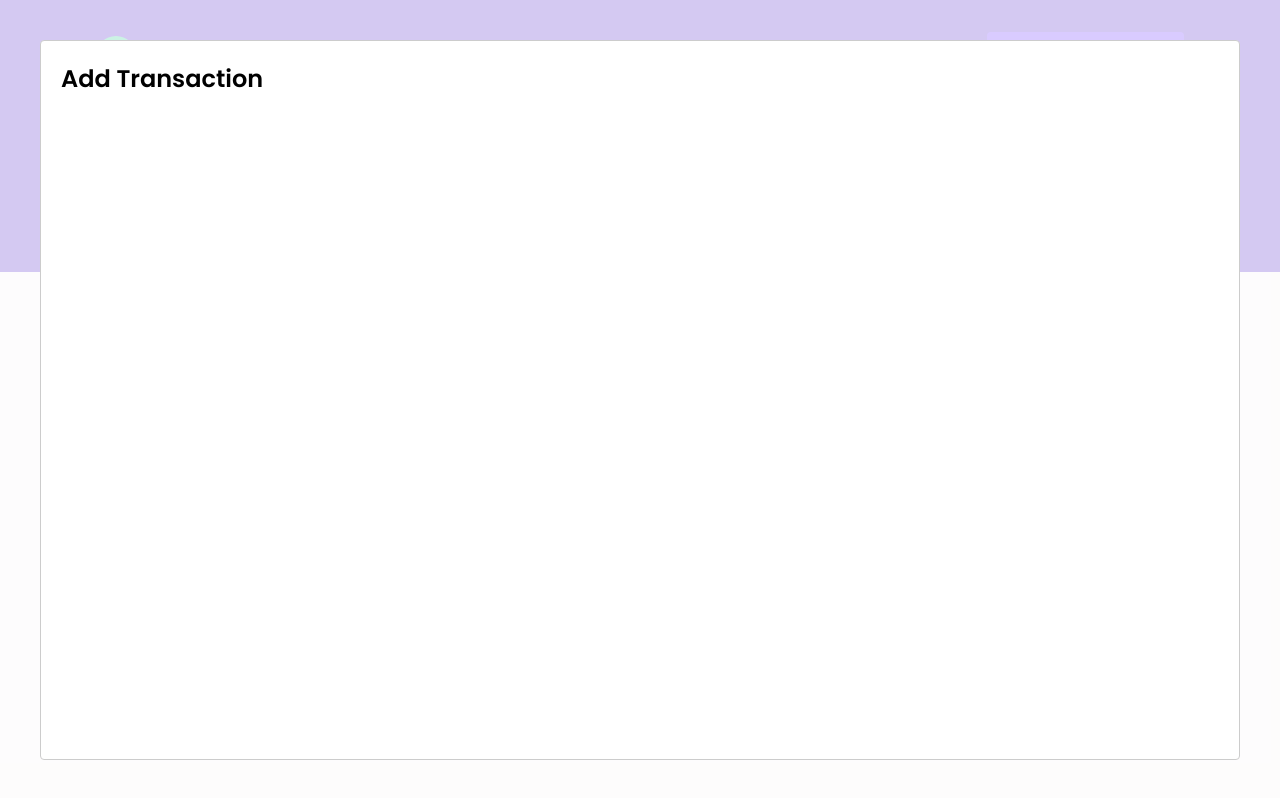
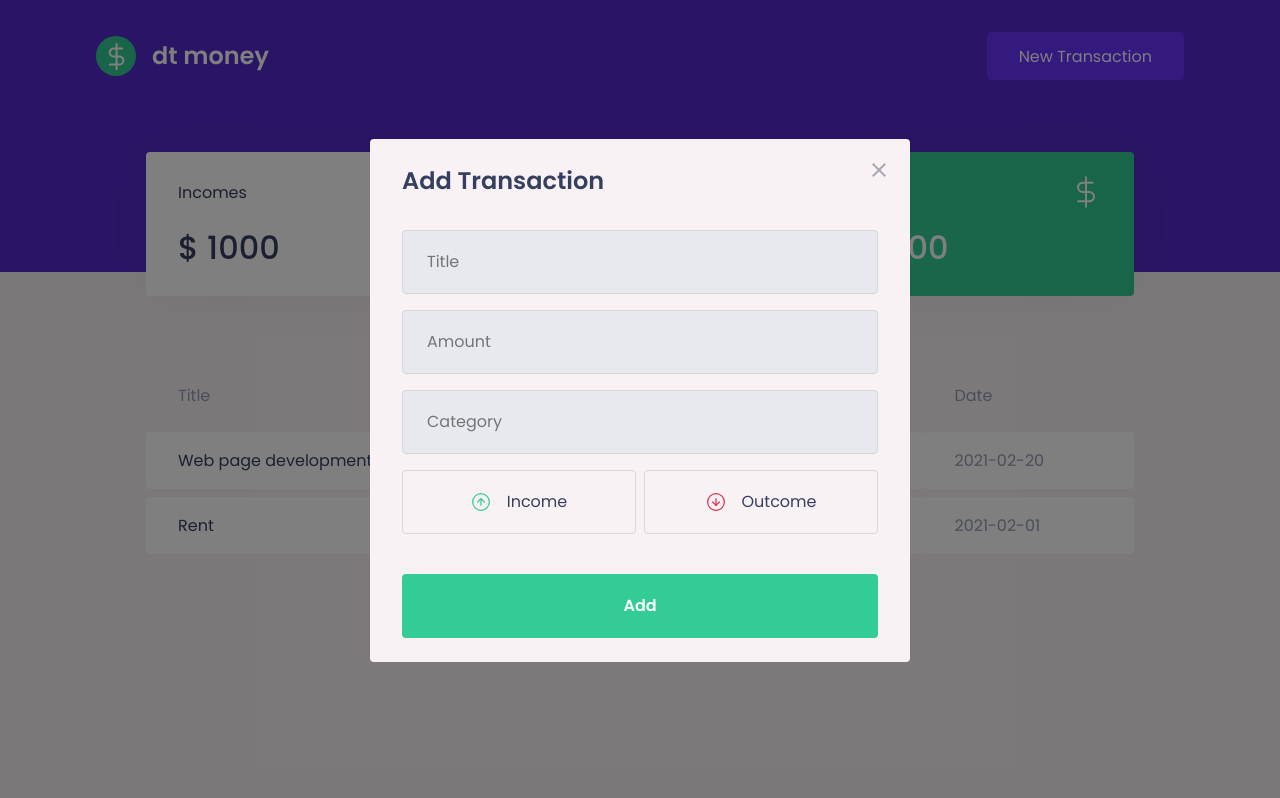
Before and after one commit to franciscoeymardneto/ntmoney, a React app: page / in a window 1280 px wide. Both pictures are taken after a click on the button "New Transaction". Built offline with nearby package versions, Linux system fonts and the light colour scheme; no server answers; what miragejs would draw is missing.

Commit message:
feat: create transations types buttons

```diff
--- a/src/App.tsx
+++ b/src/App.tsx
@@ -5,6 +5,9 @@ import { Header } from './components/Header';
 import  Modal  from 'react-modal'
 
 import { useState } from 'react';
+import { NewTransactionsModal } from './components/NewTransactionsModal';
+
+Modal.setAppElement('#root')
 
 export function App() {
   const [isNewTransactionModalOpen, setIsNewTransactionModalOpen] = useState(false);
@@ -20,14 +23,7 @@ export function App() {
     <>
       <Header onOpenNewTransactionwModal={handleOpenNewTransactionwModal}/>
       <Dashboard/>
-
-      <Modal
-          isOpen={isNewTransactionModalOpen}
-          onRequestClose={handleCloseNewTransactionwModal}
-        >
-          <h2>Add Transaction</h2>
-      </Modal>
-
+      <NewTransactionsModal isOpen={ isNewTransactionModalOpen } onRequestClose={ handleCloseNewTransactionwModal }/>
       <GlobalStyle/>
     </>
   )
--- a/src/assets/styles/global.ts
+++ b/src/assets/styles/global.ts
@@ -14,6 +14,9 @@ export const GlobalStyle = createGlobalStyle`
 
     --background: #F8F2F5;
     --shape: #FFFFFF;
+
+    --input-border: #d7d7d7;
+    --input-background: #e7e9ee;
   }
 
   *{
@@ -54,4 +57,43 @@ export const GlobalStyle = createGlobalStyle`
     cursor: not-allowed;
   }
 
+  .react-modal-overlay {
+    background: rgba(0, 0, 0, 0.5);
+
+    position: fixed;
+    top: 0;
+    left: 0;
+    bottom: 0;
+    right: 0;
+
+    display: flex;
+    align-items: center;
+    justify-content: center;
+  }
+
+  .react-modal-content {
+    width: 100%;
+    max-width: 540px;
+
+    background: var(--background);
+    padding: 1.5rem 2rem;
+    position: relative;
+
+    border-radius: 0.25rem;
+  }
+
+  .react-modal-close {
+    position: absolute;
+    right: 1.5rem;
+    top: 1.5rem;
+    border: 0;
+    background: transparent;
+
+    transition: filter 0.2s;
+
+    &:hover {
+      filter: brightness(0.8)
+    }
+  }
+
 `
--- /dev/null
+++ b/src/components/NewTransactionsModal/index.tsx
@@ -0,0 +1,75 @@
+import Modal from 'react-modal';
+
+import incomeImg from '../../assets/income.svg'
+import outcomeImg from '../../assets/outcome.svg'
+
+import { Form, TransactionTypeContainer} from './styles';
+
+import closeImage from '../../assets/close.svg'
+interface NewTransactionsModal {
+  isOpen: boolean
+  onRequestClose: () => void
+}
+
+export function NewTransactionsModal(props: NewTransactionsModal) {
+  const { isOpen, onRequestClose } = props
+  return (
+    <Modal
+      isOpen={isOpen}
+      onRequestClose={onRequestClose}
+      overlayClassName='react-modal-overlay'
+      className='react-modal-content'
+    >
+      <button
+        type='button'
+        onClick={onRequestClose}
+        className='react-modal-close'
+      >
+        <img src={closeImage} alt='close modal'/>
+      </button>
+      <Form >
+        <h2>Add Transaction</h2>
+
+        <input
+          placeholder='Title'
+        />
+
+        <input
+          type='number'
+          placeholder='Amount'
+        />
+
+        <input
+          placeholder='Category'
+        />
+
+        <TransactionTypeContainer>
+          <button
+            type='button'
+          >
+            <img src={incomeImg} alt="income"/>
+            <span>
+            Income
+            </span>
+
+          </button>
+          <button
+            type='button'
+          >
+            <img src={outcomeImg} alt="outcome"/>
+            <span>
+              Outcome
+            </span>
+          </button>
+        </TransactionTypeContainer>
+
+        <button
+          type='submit'
+        >
+          Add
+        </button>
+      </Form>
+
+    </Modal>
+  );
+}
--- /dev/null
+++ b/src/components/NewTransactionsModal/styles.ts
@@ -0,0 +1,89 @@
+import styled from 'styled-components'
+
+export const Form = styled.form`
+
+  h2{
+    color: var(--text-title);
+    font-size: 1.5rem;
+    margin-bottom: 2rem;
+  }
+
+  input {
+    width: 100%;
+    padding: 0 1.5rem;
+    height: 4rem;
+    border-radius: 0.25rem;
+
+    border: 1px solid var(--input-border);
+    background: var(--input-background);
+
+    font-weight: 400;
+    font-size: 1rem;
+
+    &::placeholde{
+      color: var(--text-body);
+    }
+
+    & + input {
+      margin-top: 1rem;
+    }
+  }
+
+  button[type='submit'] {
+      width: 100%;
+      padding: 0 1.5rem;
+      height: 4rem;
+      background: var(--green);
+      color: #FFF;
+      border-radius: 0.25rem;
+      border: 0;
+
+      font-size: 1rem;
+      font-weight: 600;
+
+      margin-top: 1.5rem;
+
+      transition: filter 0.2s;
+
+      &:hover {
+        filter: brightness(0.9)
+      }
+  }
+
+`
+
+export const TransactionTypeContainer = styled.div`
+  margin: 1rem 0;
+  display: grid;
+  grid-template-columns: 1fr 1fr;
+  gap: 0.5rem;
+
+  button {
+    height: 4rem;
+    border: 1px solid var(--input-border);
+    border-radius: 0.25rem;
+
+    background: transparent;
+
+    display: flex;
+    align-items: center;
+    justify-content: center;
+    transition: filter 0.2s;
+
+    img {
+      width: 20px;
+      height: 20px;
+    }
+
+    span {
+      display: inline-block;
+      margin-left: 1rem;
+      font-size: 1rem;
+      color: var(--text-title);
+    }
+
+    &:hover{
+      filter: brightness(0.9)
+    }
+  }
+`
```
